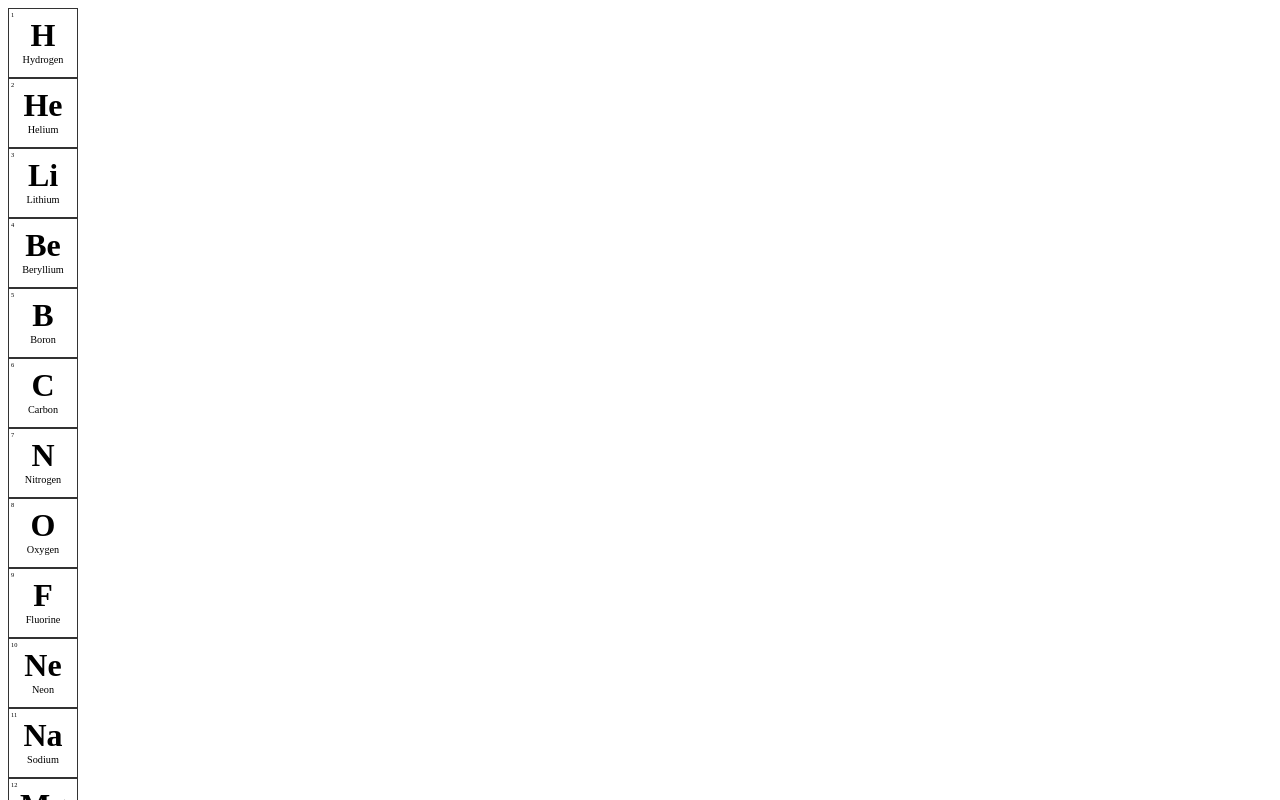
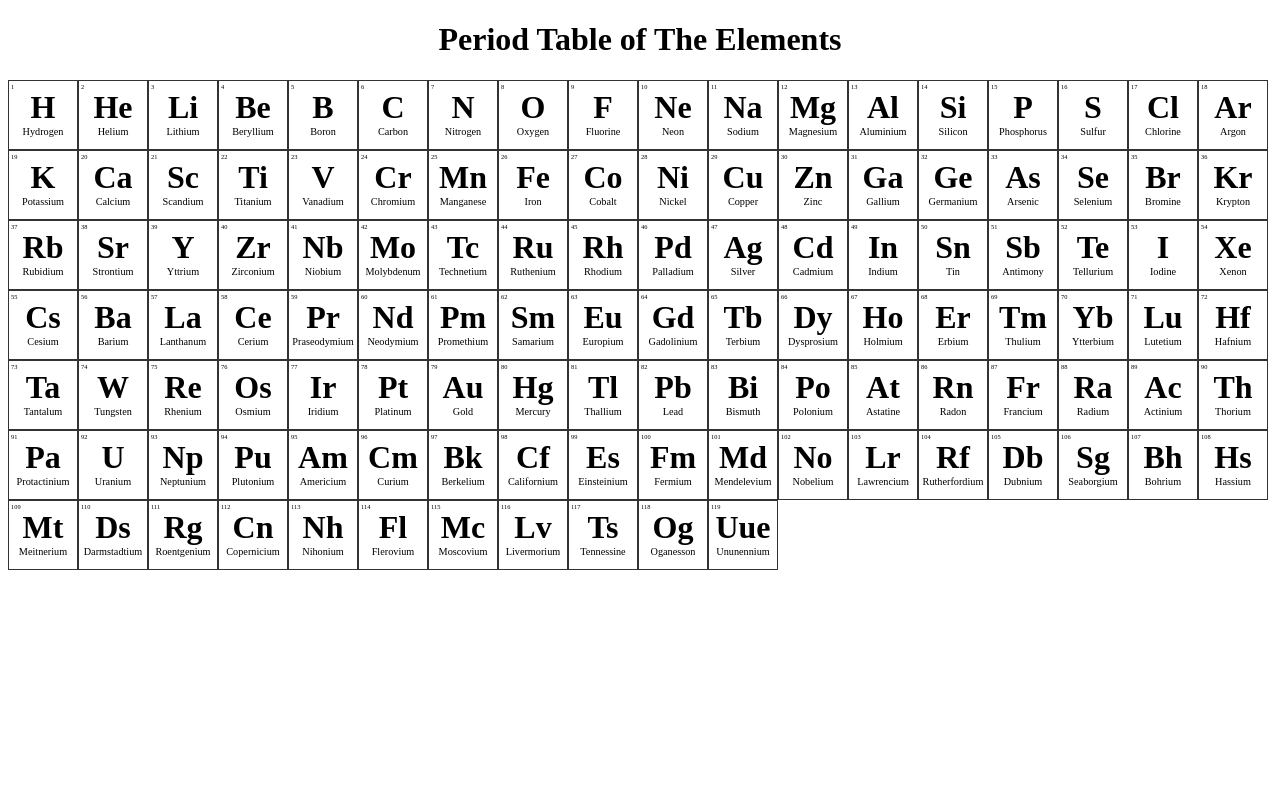
Before and after one commit to lmilne360/periodic-table, an Angular app: page / in a window 1280 px wide. Shown: the top 800 px of the page. Built offline with nearby package versions, Linux system fonts and the light colour scheme.

Commit message:
setup basic grid for element board

```diff
--- a/src/app/element-board/element-board.component.html
+++ b/src/app/element-board/element-board.component.html
@@ -1 +1,10 @@
-<app-element *ngFor="let element of elements" [element]="element"></app-element>
+<div class="wrapper">
+  <h1>Period Table of The Elements</h1>
+
+  <div id="table">
+    <app-element
+      *ngFor="let element of elements"
+      [element]="element"
+    ></app-element>
+  </div>
+</div>
--- a/src/app/element-board/element-board.component.scss
+++ b/src/app/element-board/element-board.component.scss
@@ -0,0 +1,4 @@
+#table {
+    display: grid;
+    grid-template-columns: repeat(17, auto) 1fr;
+}
```
